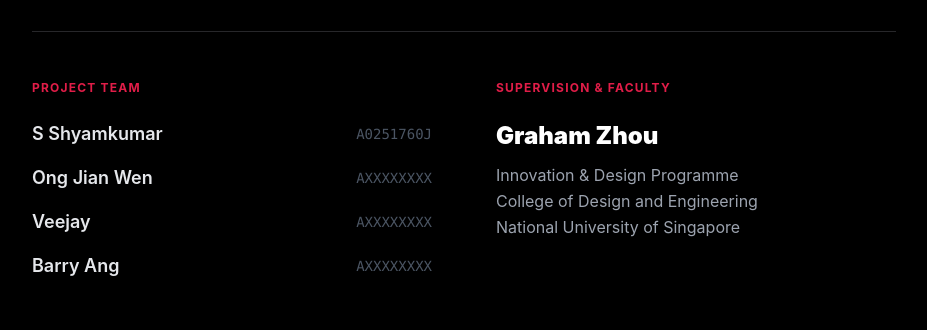
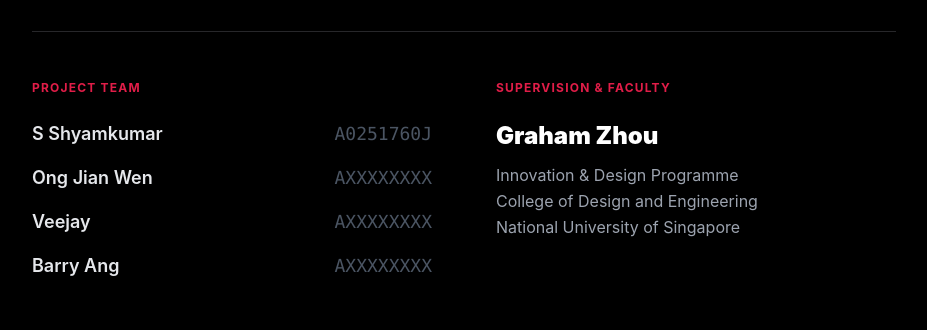
Before and after one commit to Shyamkumar2023/Dart-Final-Report, a plain HTML site: page index.html in a window 1280 px wide. Shown: the part 980-1310 px from the top of the page, without its empty margins (320-1247 px from the left). Drawn offline with nearby package versions, Linux system fonts and the light colour scheme; some packages are replaced by stand-ins of ours; a script that the page names is missing.

Commit message:
Update index.html

```diff
--- a/index.html
+++ b/index.html
@@ -86,19 +86,19 @@
                     <h4 class="text-red-primary uppercase tracking-widest font-bold mb-6 text-xs">Project Team</h4>
                     <ul class="space-y-4 text-gray-200 text-lg"> <li class="flex justify-between items-center">
                             <span class="font-semibold">S Shyamkumar</span>
-                            <span class="text-gray-600 font-mono text-sm uppercase">A0251760J</span>
+                            <span class="text-gray-600 font-mono text-md uppercase">A0251760J</span>
                         </li>
                         <li class="flex justify-between items-center">
                             <span class="font-semibold">Ong Jian Wen</span>
-                            <span class="text-gray-600 font-mono text-sm uppercase">AXXXXXXXX</span>
+                            <span class="text-gray-600 font-mono text-md uppercase">AXXXXXXXX</span>
                         </li>
                         <li class="flex justify-between items-center">
                             <span class="font-semibold">Veejay</span>
-                            <span class="text-gray-600 font-mono text-sm uppercase">AXXXXXXXX</span>
+                            <span class="text-gray-600 font-mono text-md uppercase">AXXXXXXXX</span>
                         </li>
                         <li class="flex justify-between items-center">
                             <span class="font-semibold">Barry Ang</span>
-                            <span class="text-gray-600 font-mono text-sm uppercase">AXXXXXXXX</span>
+                            <span class="text-gray-600 font-mono text-md uppercase">AXXXXXXXX</span>
                         </li>
                     </ul>
                 </div>
```
